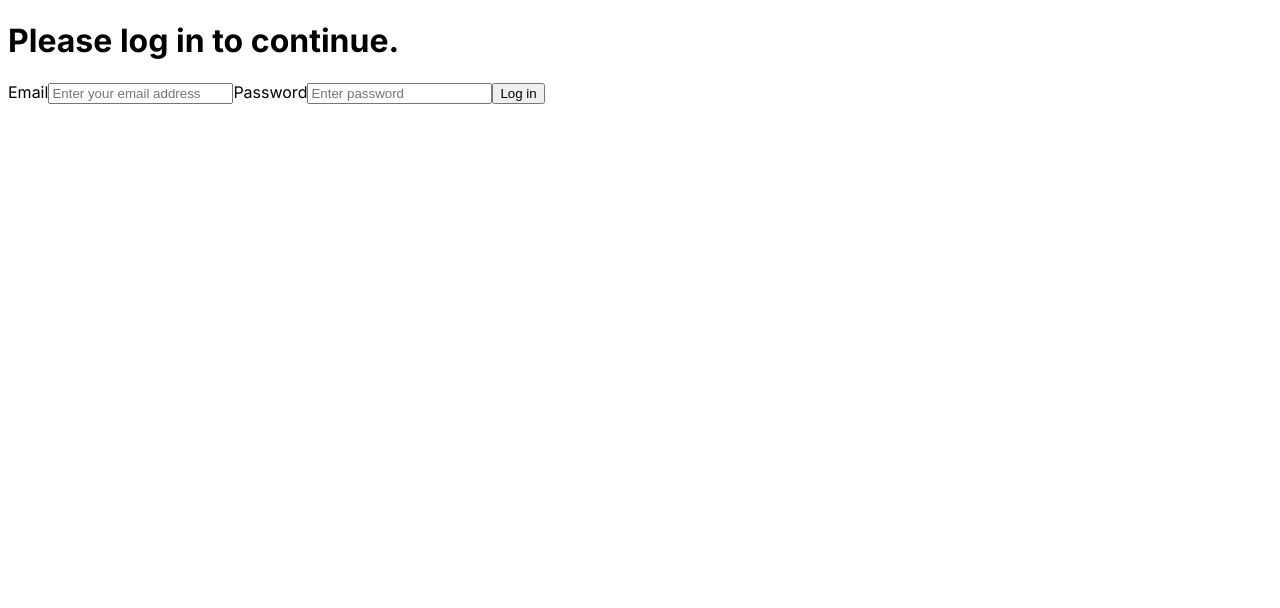
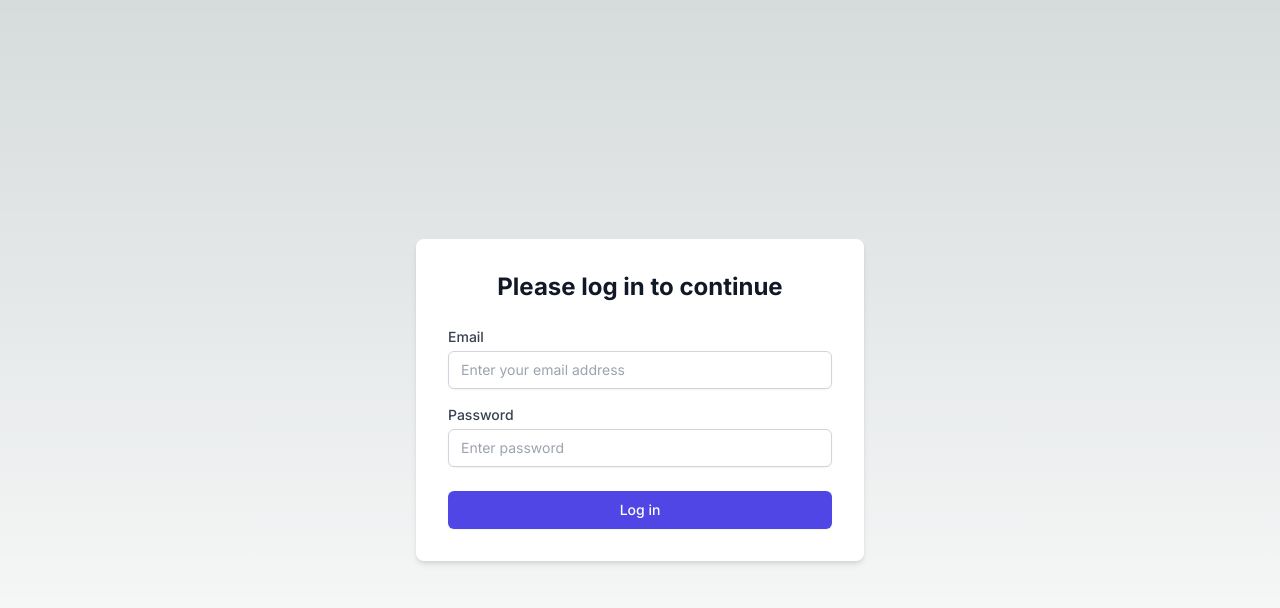
Before and after one commit to rickyjericevich/nextjs-up2tom-api-app, a Next.js app: page /login in a window 1280 px wide. Shown: the top 608 px of the page. Built offline with nearby package versions, Linux system fonts and the light colour scheme; no server answers.

Commit message:
Improved styles in globals.css and the login page

```diff
--- a/src/app/globals.css
+++ b/src/app/globals.css
@@ -6,6 +6,9 @@
   --foreground-rgb: 0, 0, 0;
   --background-start-rgb: 214, 219, 220;
   --background-end-rgb: 255, 255, 255;
+  --primary-color: 29, 78, 216; /* Indigo-600 */
+  --secondary-color: 79, 70, 229; /* Indigo-700 */
+  --accent-color: 16, 185, 129; /* Green-500 */
 }
 
 @media (prefers-color-scheme: dark) {
@@ -13,10 +16,14 @@
     --foreground-rgb: 255, 255, 255;
     --background-start-rgb: 0, 0, 0;
     --background-end-rgb: 0, 0, 0;
+    --primary-color: 165, 180, 252; /* Indigo-300 */
+    --secondary-color: 129, 140, 248; /* Indigo-400 */
+    --accent-color: 52, 211, 153; /* Green-400 */
   }
 }
 
 body {
+  @apply text-base leading-relaxed;
   color: rgb(var(--foreground-rgb));
   background: linear-gradient(
       to bottom,
@@ -24,6 +31,47 @@ body {
       rgb(var(--background-end-rgb))
     )
     rgb(var(--background-start-rgb));
+  font-family: 'Inter', sans-serif;
+}
+
+h1, h2, h3, h4, h5, h6 {
+  @apply font-bold;
+}
+
+a {
+  @apply text-indigo-600 hover:text-indigo-700;
+}
+
+button {
+  @apply bg-indigo-600 text-white py-2 px-4 rounded-md shadow-sm hover:bg-indigo-700 focus:outline-none focus:ring-2 focus:ring-offset-2 focus:ring-indigo-500;
+}
+
+input, textarea {
+  @apply border border-gray-300 text-black rounded-md shadow-sm focus:outline-none focus:ring-indigo-500 focus:border-indigo-500;
+}
+
+select {
+  @apply border border-gray-300 text-black rounded-md shadow-sm focus:outline-none focus:ring-indigo-500 focus:border-indigo-500;
+}
+
+.form-error {
+  @apply text-red-600 dark:text-red-400;
+}
+
+span {
+  @apply text-sm font-medium text-gray-700 dark:text-gray-300;
+}
+
+form {
+  @apply bg-white dark:bg-gray-800 p-8 rounded-lg shadow-md w-full max-w-md;
+}
+
+label {
+  @apply block mb-4;
+}
+
+main {
+  @apply flex items-center justify-center min-h-screen;
 }
 
 @layer utilities {
--- a/src/app/layout.tsx
+++ b/src/app/layout.tsx
@@ -1,6 +1,6 @@
 import type { Metadata } from "next";
 import { Inter } from "next/font/google";
-// import "./globals.css";
+import "./globals.css";
 
 const inter = Inter({ subsets: ["latin"] });
 
@@ -16,7 +16,9 @@ export default function RootLayout({
 }>) {
   return (
     <html lang="en">
-      <body className={inter.className}>{children}</body>
+      <body className={inter.className}>
+        {children}
+      </body>
     </html>
   );
 }
--- a/src/app/login/page.tsx
+++ b/src/app/login/page.tsx
@@ -7,27 +7,27 @@ import FormSubmitButton from '@/app/components/FormSubmitButton';
 export default function LoginPage() {
   const [loginErrorMessage, formAction] = useFormState(authenticate, undefined);
 
-  return <main>
-
+  return (
+    <main className="bg-gradient-to-b from-transparent to-background-end-rgb">
       <form action={formAction}>
-
-      <h1>
-        Please log in to continue.
+        <h1 className="text-2xl mb-6 text-center text-gray-900 dark:text-gray-100">
+          Please log in to continue
         </h1>
 
-      <label htmlFor="email">
-        Email
+        <label htmlFor="email" className="mb-4">
+          <span className="block">Email</span>
           <input
             id="email"
             type="email"
             name="email"
             placeholder="Enter your email address"
             required
+            className="mt-1 block w-full px-3 py-2 dark:border-gray-600 sm:text-sm"
           />
         </label>
 
-      <label htmlFor="password">
-        Password
+        <label htmlFor="password" className="mb-6">
+          <span className="block">Password</span>
           <input
             id="password"
             type="password"
@@ -35,16 +35,20 @@ export default function LoginPage() {
             placeholder="Enter password"
             required
             minLength={8}
+            className="mt-1 block w-full px-3 py-2 dark:border-gray-600 sm:text-sm"
           />
         </label>
 
-      <FormSubmitButton>Log in</FormSubmitButton>
-      {loginErrorMessage && <>
-        <p>{loginErrorMessage}</p>
-        <p>Please try again.</p>
-      </>
+        <FormSubmitButton className="w-full border border-transparent text-sm font-medium">
+          Log in
+        </FormSubmitButton>
+
+        {loginErrorMessage && (
+          <div className="mt-4 text-center form-error">
+            <h2>{loginErrorMessage} Please try again.</h2>
+          </div>
+        )}
+      </form>
+    </main>
+  );
 }
-    </form>
-
-  </main>
-}
--- a/src/app/page.tsx
+++ b/src/app/page.tsx
@@ -1,12 +1,40 @@
-import DecisionForm from "./components/DecisionForm";
-import { getTomModels } from "@/app/actions";
+// 'use client'
+
+import { useState } from 'react';
+import DecisionForm from '@/app/components/DecisionForm';
+import BatchForm from '@/app/components/BatchForm';
+import { getTomModels } from '@/app/actions';
+
+enum FormType {
+  Decision = 'decision',
+  Batch = 'batch',
+}
 
 export default async function Home() {
-  const tomModels= await getTomModels();
+  const tomModels = await getTomModels();
 
-  return <main>
-      <div>
-        <DecisionForm tomModels={tomModels.data} />
+  // const [formType, setFormType] = useState<FormType>(FormType.Decision);
+
+  return (
+    <main className="flex flex-col items-center justify-center min-h-screen bg-gradient-to-b from-transparent to-background-end-rgb">
+      <div className="bg-white dark:bg-gray-800 p-8 rounded-lg shadow-md w-full max-w-md">
+        <div className="flex justify-around mb-6">
+          <button
+            // className={`py-2 px-4 rounded-md shadow-sm text-sm font-medium ${formType === FormType.Decision ? 'bg-indigo-600 text-white' : 'bg-gray-200 dark:bg-gray-700 text-gray-700 dark:text-gray-300'}`}
+            // onClick={() => setFormType(FormType.Decision)}
+          >
+            Create Decision
+          </button>
+          <button
+            // className={`py-2 px-4 rounded-md shadow-sm text-sm font-medium ${formType === FormType.Batch ? 'bg-indigo-600 text-white' : 'bg-gray-200 dark:bg-gray-700 text-gray-700 dark:text-gray-300'}`}
+            // onClick={() => setFormType(FormType.Batch)}
+          >
+            Create Batch
+          </button>
+        </div>
+
+        {/* {formType === FormType.Decision ? <DecisionForm tomModels={tomModels.data} /> : <BatchForm tomModels={tomModels.data} />} */}
       </div>
     </main>
+  );
 }
```
Lines whose indentation alone changed are shown as unchanged.
